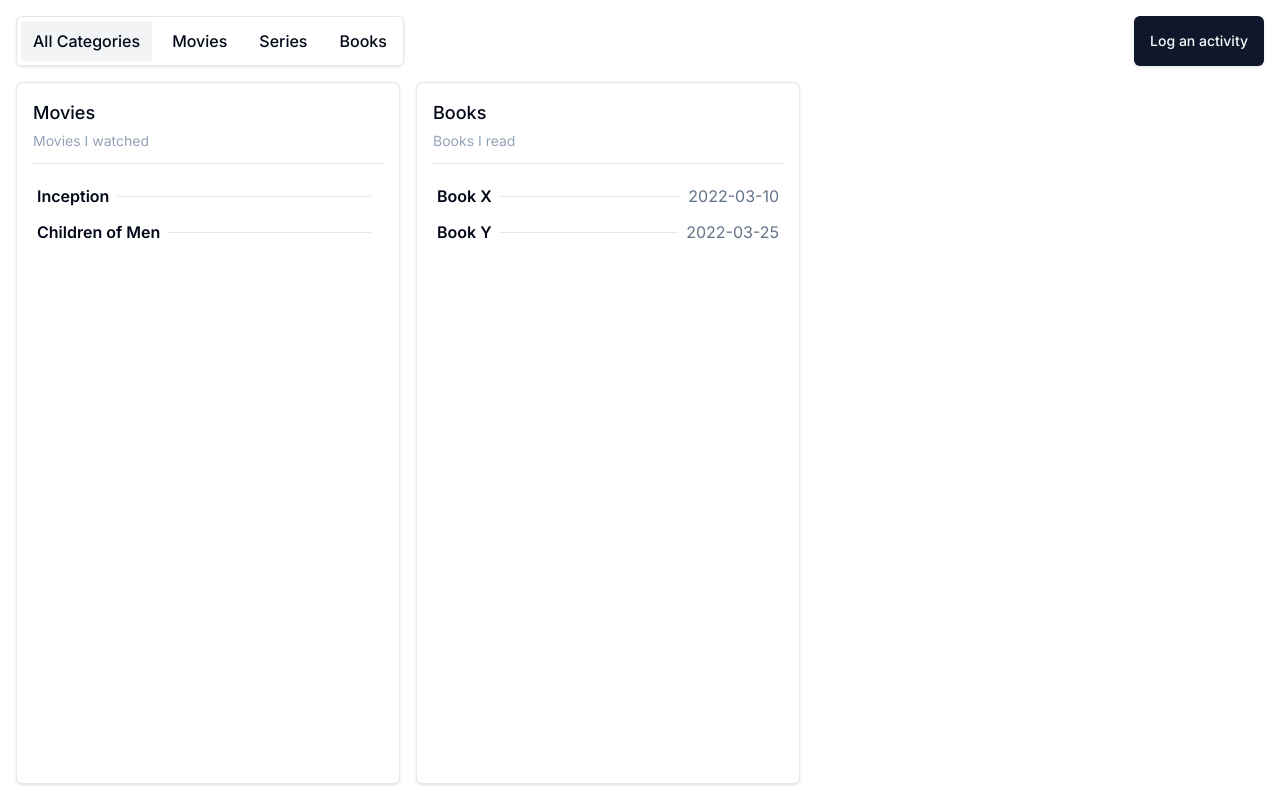
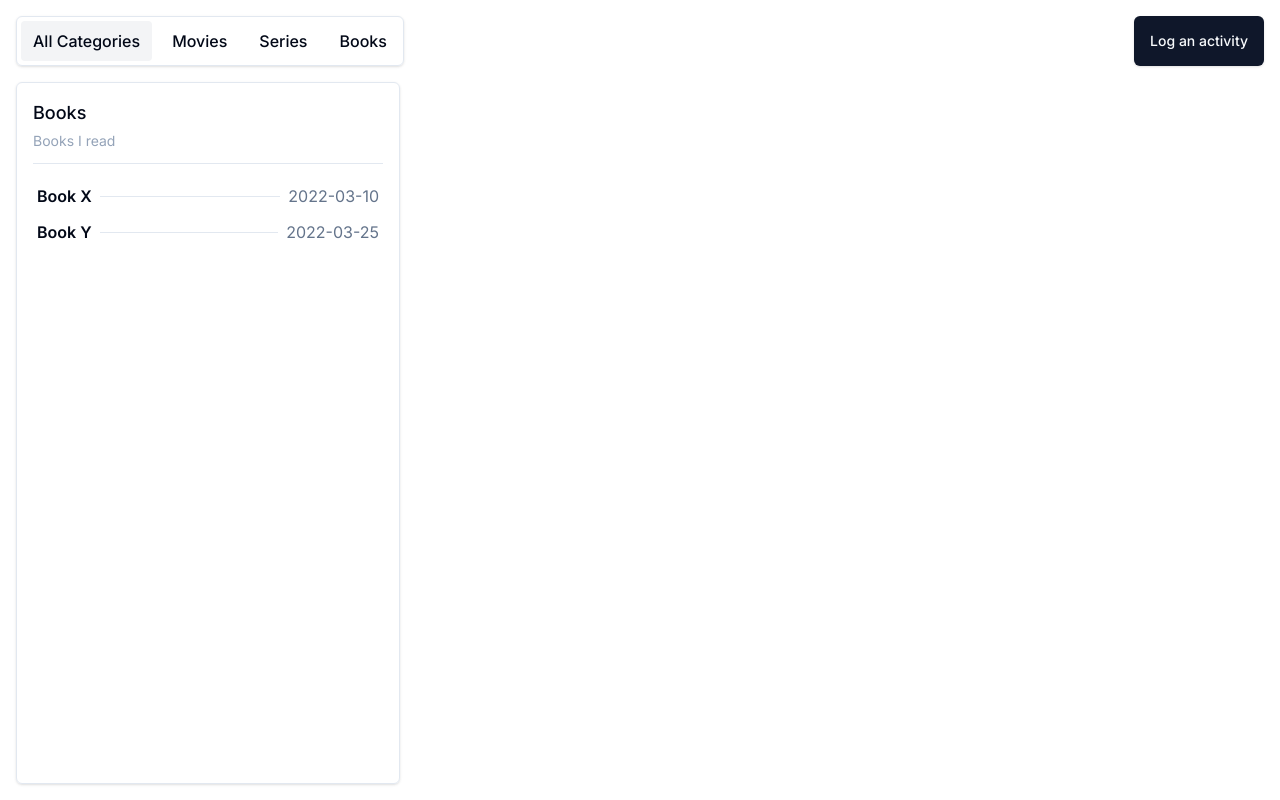
Before and after one commit to Benstikey/Logbook, a Next.js app: page / in a window 1280 px wide. Built offline with nearby package versions, Linux system fonts and the light colour scheme.

Commit message:
Logbook 1.0.6
Fixing database seeding Vercel

```diff
--- a/app/page.tsx
+++ b/app/page.tsx
@@ -43,12 +43,12 @@ const MyLogbookPage: React.FC = () => {
                 {/* Conditional Rendering of CategoryCards */}
                 {selectedCategory === 'All Categories' && (
                     <>
-                        <CategoryCard title="Movies" subtitle="Movies I watched" contentList={movies} />
+                      {/* <CategoryCard title="Movies" subtitle="Movies I watched" contentList={movies} /> */}
                         <CategoryCard title="Books" subtitle="Books I read" contentList={books} />
                         {/* Add more CategoryCard components for other categories */}
                     </>
                 )}
-                {selectedCategory === 'Movies' && <CategoryCard title="Movies" subtitle="Movies I watched" contentList={movies} />}
+                {/*selectedCategory === 'Movies' && <CategoryCard title="Movies" subtitle="Movies I watched" contentList={movies} />*/}
                 {selectedCategory === 'Books' && <CategoryCard title="Books" subtitle="Books I read" contentList={books} />}
                 {/* Conditionally render other CategoryCards based on selectedCategory */}
             </div>
```
